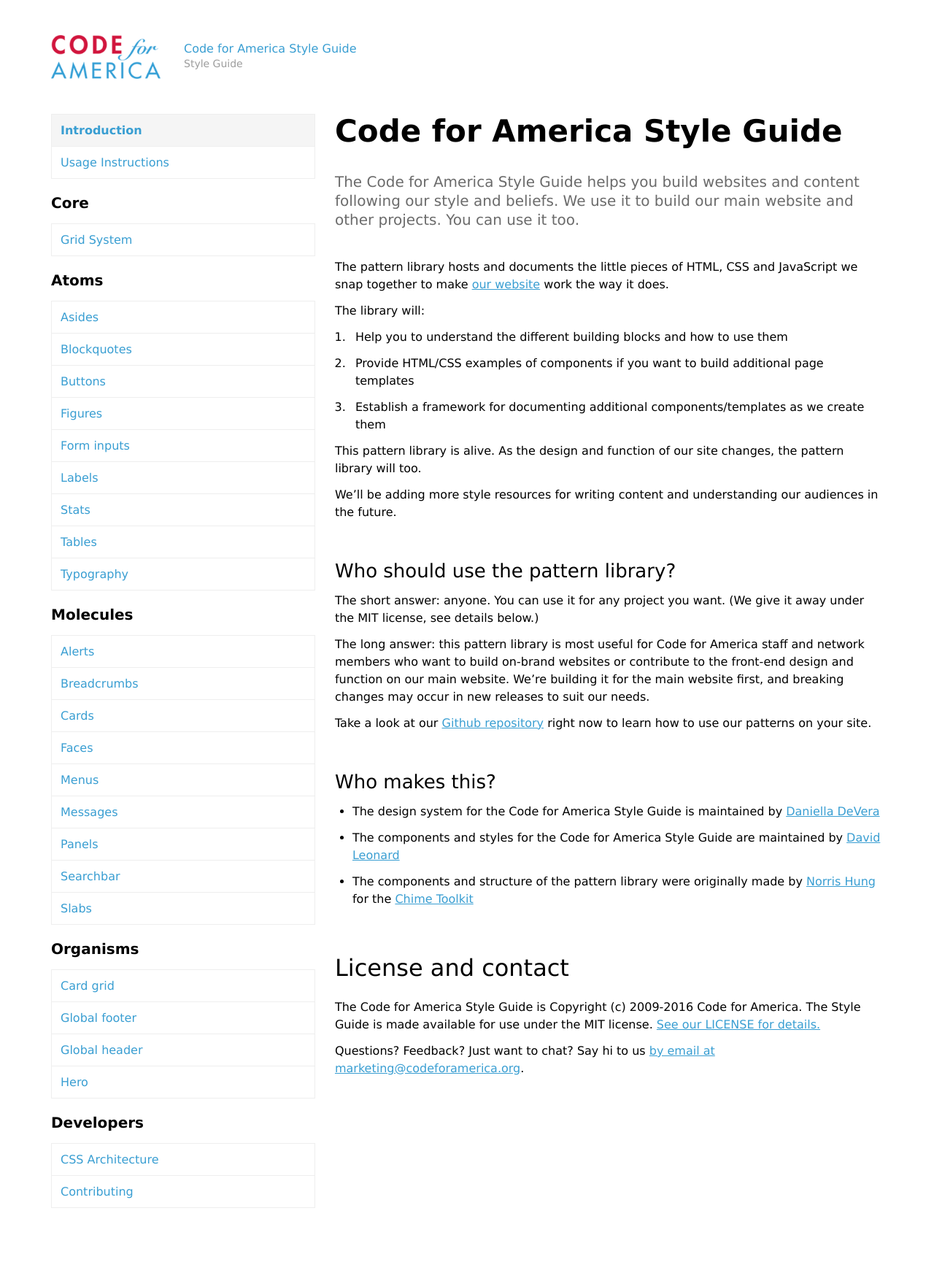
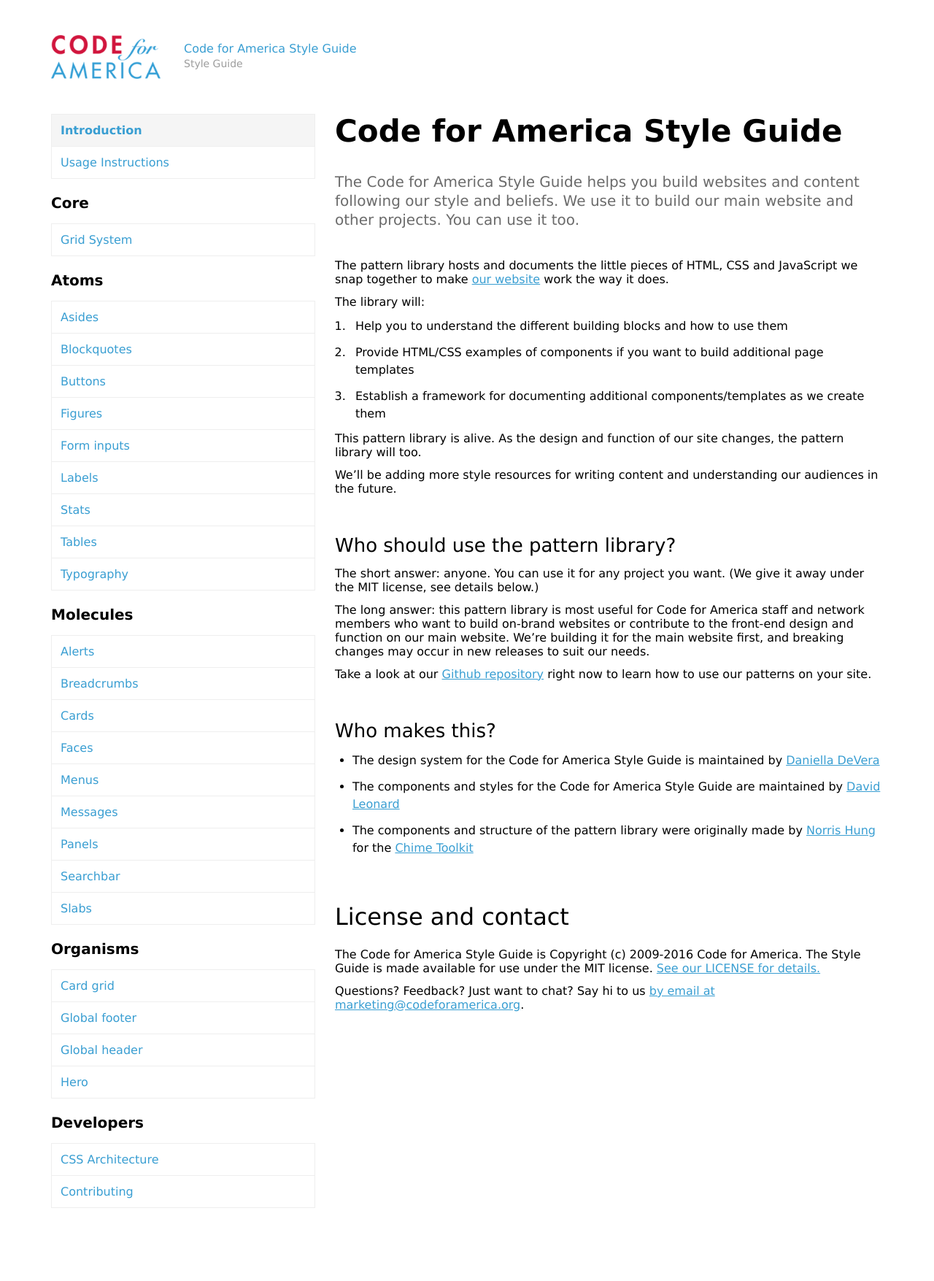
Before and after one commit to codeforamerica/style-guide, a Jekyll site: the page built from index.md, in a window 1280 px wide. Shown: the whole page at 73% size. Built offline with Jekyll 4.4.1, drawn with Linux system fonts in a browser that asks for light colours; nearby versions of some CDN libraries.

Commit message:
Let paragraphs inherit font-size and line-height
Setting font-size and line-height for paragraphs is overly aggressive. In some components, we might want paragraphs with larger or smaller text than the base font-size. This removes those properties.

```diff
--- a/_sass/atoms/_typography.scss
+++ b/_sass/atoms/_typography.scss
@@ -10,8 +10,6 @@
 }
 
 p {
-  font-size: $base-font-size;
-  line-height: $base-line-height;
   margin-bottom: $space-sm;
   margin-top: $space-sm;
 }
```
